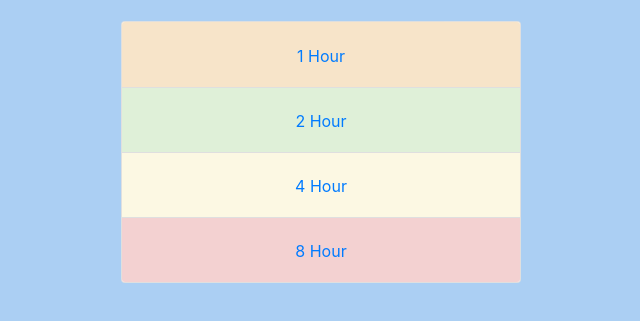
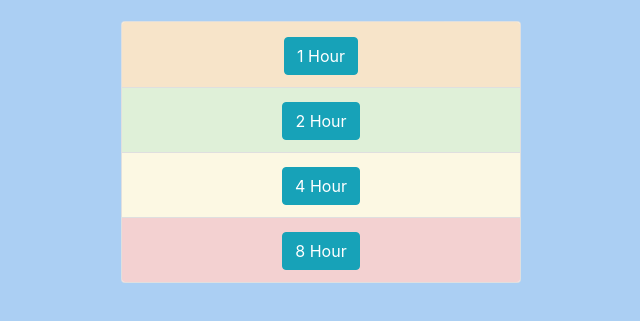
Before and after one commit to EddieStn/timer, a plain HTML site: page index.html in a window 1280 px wide. Shown: the part 89-410 px from the top of the page, without its empty margins (319-959 px from the left). Drawn offline with nearby package versions, Linux system fonts and the light colour scheme.

Commit message:
Style buttons

```diff
--- a/index.html
+++ b/index.html
@@ -18,7 +18,7 @@
             <div class="card">
                 <div class="card-header bg-1h" id="heading1H">
                     <h2 class="mb-0">
-                        <button class="btn btn-link" type="button" data-toggle="collapse" data-target="#collapse1H"
+                        <button class="btn btn-info text-white" type="button" data-toggle="collapse" data-target="#collapse1H"
                             aria-expanded="true" aria-controls="collapse1H">
                             1 Hour
                         </button>
@@ -37,7 +37,7 @@
             <div class="card">
                 <div class="card-header bg-2h" id="heading2H">
                     <h2 class="mb-0">
-                        <button class="btn btn-link" type="button" data-toggle="collapse" data-target="#collapse2H"
+                        <button class="btn btn-info text-white" type="button" data-toggle="collapse" data-target="#collapse2H"
                             aria-expanded="true" aria-controls="collapse2H">
                             2 Hour
                         </button>
@@ -56,7 +56,7 @@
             <div class="card">
                 <div class="card-header bg-4h" id="heading4H">
                     <h2 class="mb-0">
-                        <button class="btn btn-link" type="button" data-toggle="collapse" data-target="#collapse4H"
+                        <button class="btn btn-info text-white" type="button" data-toggle="collapse" data-target="#collapse4H"
                             aria-expanded="true" aria-controls="collapse4H">
                             4 Hour
                         </button>
@@ -75,7 +75,7 @@
             <div class="card">
                 <div class="card-header bg-8h" id="heading8H">
                     <h2 class="mb-0">
-                        <button class="btn btn-link" type="button" data-toggle="collapse" data-target="#collapse8H"
+                        <button class="btn btn-info text-white" type="button" data-toggle="collapse" data-target="#collapse8H"
                             aria-expanded="true" aria-controls="collapse8H">
                             8 Hour
                         </button>
```
Also changed, not shown: styles.css (line endings or trailing spaces).
